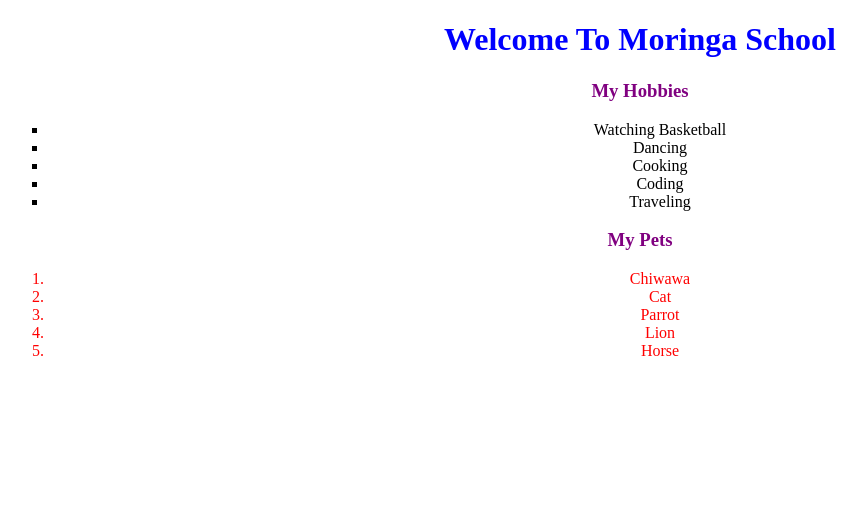
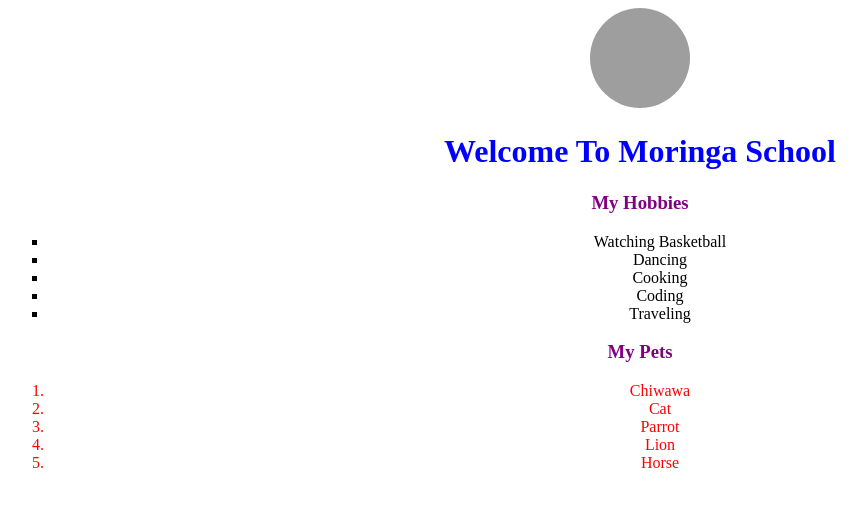
Before and after one commit to costamay/example, a plain HTML site: page index.html in a window 1280 px wide. Shown: the whole page, without its empty margins (0-866 px from the left). Drawn offline with Linux system fonts and the light colour scheme; grey boxes are pictures that could not be loaded.

Commit message:
added new changes

```diff
--- a/css/styles.css
+++ b/css/styles.css
@@ -16,3 +16,9 @@
     color: black;
     list-style-type: square;
 }
+
+img{
+    height: 100px;
+    width: 100px;
+    border-radius: 50%;
+}
--- a/index.html
+++ b/index.html
@@ -7,6 +7,9 @@
     <link rel="stylesheet" href="css/styles.css">
 </head>
 <body>
+    <div>
+        <img src="images/junior.jpg" alt="Titus">
+    </div>
     <h1>Welcome To Moringa School</h1>
     <h3>My Hobbies</h3>
     <ul>
```
Also changed, not shown: 1 other file.
